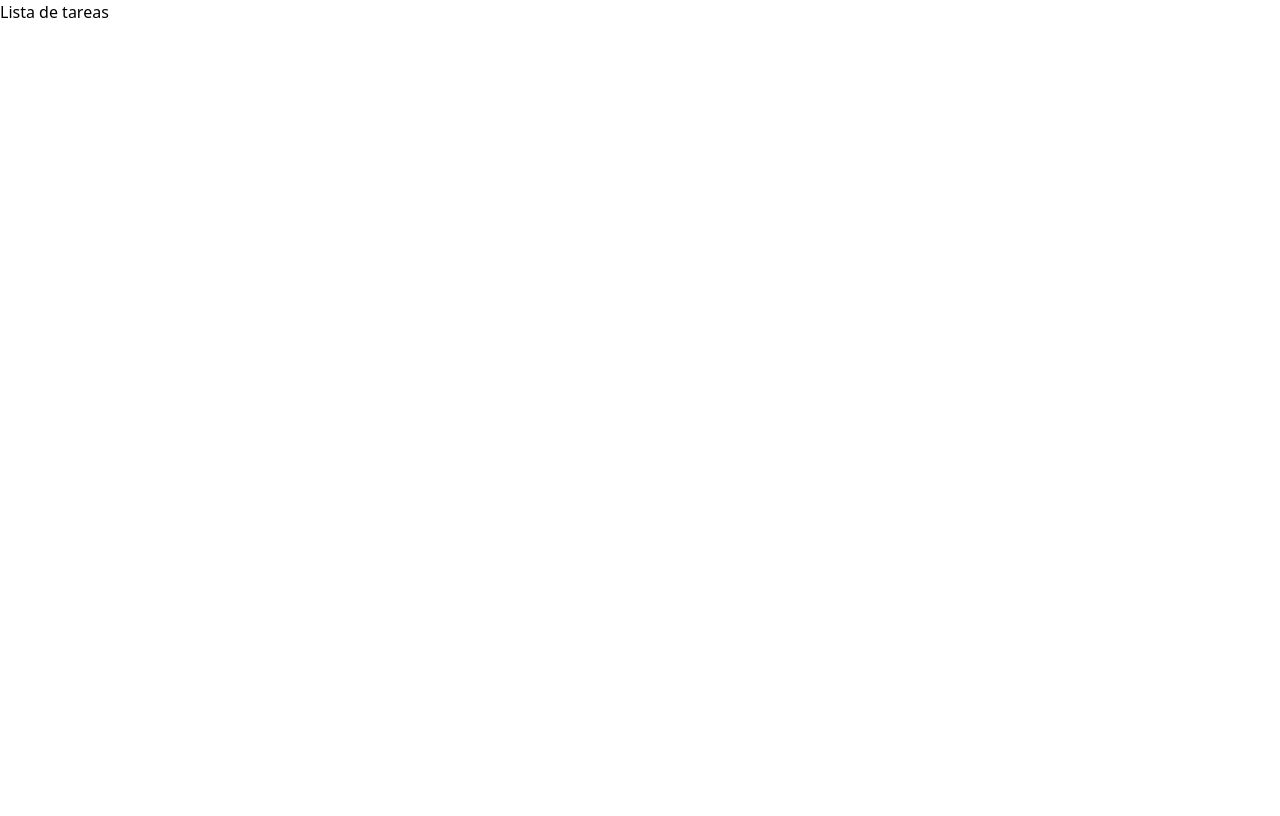
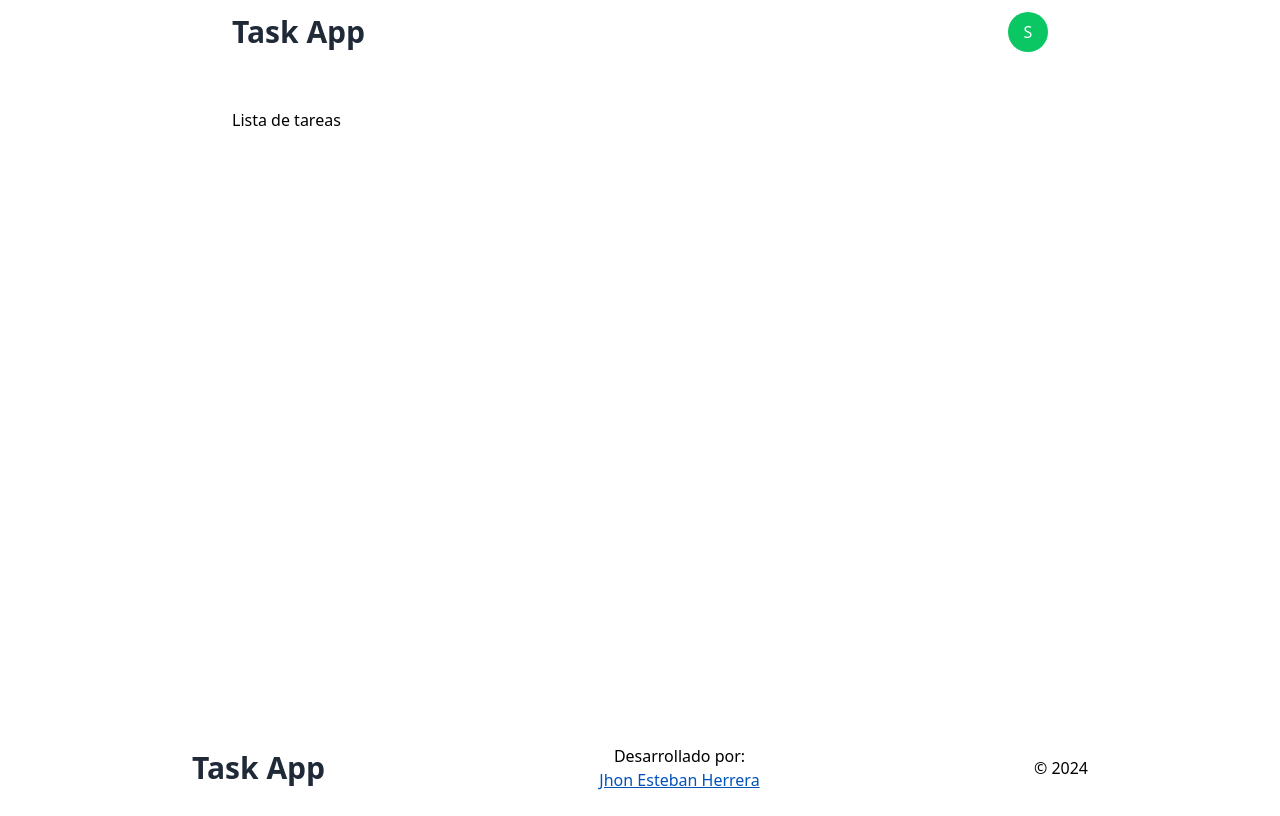
Before and after one commit to JhonHDev/task-web-app, a React (Vite) app: page / in a window 1280 px wide. Built offline with nearby package versions, Linux system fonts and the light colour scheme; no server answers; sample sign-in values are in the browser's storage.

Commit message:
[feat]: Header y footer del home page

```diff
--- a/src/modules/tasks/pages/TaskList/index.tsx
+++ b/src/modules/tasks/pages/TaskList/index.tsx
@@ -1,8 +1,12 @@
+import AppLayout from '../../../../shared/pages/AppLayout';
+
 const Tasklist = () => {
   return (
-    <div>
-      <h1>Lista de tareas</h1>
-    </div>
+    <AppLayout>
+      <div>
+        <h1>Lista de tareas</h1>
+      </div>
+    </AppLayout>
   );
 };
 
--- a/src/router/AuthProvider.tsx
+++ b/src/router/AuthProvider.tsx
@@ -1,14 +1,14 @@
 import { useEffect, useState } from 'react';
 import { useDispatch } from 'react-redux';
 import { RouterProvider } from 'react-router-dom';
+
+import AppLoader from '../shared/components/AppLoader';
 
 import router from '.';
 
 import { onAuthStateChanged } from 'firebase/auth';
 import { addUser, removeUser } from '../modules/auth/authSlice';
 import { auth } from '../config/firebase';
-
-import AppLoader from '../shared/components/AppLoader';
 
 const AuthProvider = () => {
   const dispatch = useDispatch();
--- /dev/null
+++ b/src/shared/components/AppFooter/index.tsx
@@ -0,0 +1,27 @@
+import MainLogo from '../MainLogo';
+
+const AppFooter = () => {
+  const currentYear = new Date().getFullYear();
+
+  return (
+    <footer className="w-full sm:max-w-[85%] lg:max-w-[90%] xl:max-w-[70%]  m-auto flex flex-col justify-center items-center gap-4 py-6 md:flex-row md:justify-between md:items-center">
+      <MainLogo />
+
+      <div className="flex flex-col justify-center items-center">
+        <span className="block">Desarrollado por:</span>
+        <a
+          href="https://www.linkedin.com/in/jhon-esteban-herrera"
+          target="_blank"
+          rel="noreferrer"
+          className="underline text-cobalt hover:text-cobalt/80"
+        >
+          Jhon Esteban Herrera
+        </a>
+      </div>
+
+      <p>&copy; {currentYear}</p>
+    </footer>
+  );
+};
+
+export default AppFooter;
--- /dev/null
+++ b/src/shared/components/AppHeader/index.tsx
@@ -0,0 +1,24 @@
+import { useState } from 'react';
+
+import MainLogo from '../MainLogo';
+import Profile from '../Profile';
+
+const AppHeader = () => {
+  const [isMenuOpen, setIsMenuOpen] = useState(false);
+
+  const toggleMenuOpen = () => {
+    setIsMenuOpen(!isMenuOpen);
+  };
+
+  return (
+    <header className="flex justify-between items-center bg-red z-50 bg-white fixed w-full sm:max-w-[85%] lg:max-w-[90%] xl:max-w-[70%] m-auto px-4 md:px-10 py-6 lg:py-3 top-0 left-0 right-0">
+      <MainLogo />
+
+      <div className="flex justify-center items-center gap-6 md:gap-12 lg:gap-14">
+        <Profile isMenuOpen={isMenuOpen} toggleMenuOpen={toggleMenuOpen} />
+      </div>
+    </header>
+  );
+};
+
+export default AppHeader;
--- /dev/null
+++ b/src/shared/components/MainLogo/index.tsx
@@ -0,0 +1,11 @@
+import { Link } from 'react-router-dom';
+
+const MainLogo = () => {
+  return (
+    <Link to="/" className="font-bold text-3xl text-gray-800" title="Product Store">
+      Task App
+    </Link>
+  );
+};
+
+export default MainLogo;
--- /dev/null
+++ b/src/shared/components/Profile/ProfileMenu/index.tsx
@@ -0,0 +1,39 @@
+import { useNavigate } from 'react-router-dom';
+import { useDispatch } from 'react-redux';
+
+import closeAuthSession from '../../../services/auth/closeAuthSession';
+
+import { removeUser } from '../../../../modules/auth/authSlice';
+
+interface Props {
+  name: string | null | undefined;
+}
+
+const ProfileMenu = ({ name }: Props) => {
+  const dispatch = useDispatch();
+  const navigate = useNavigate();
+
+  const handleCloseAuthSession = async () => {
+    await closeAuthSession();
+    dispatch(removeUser());
+    navigate('/auth/login');
+  };
+
+  return (
+    <div className="absolute top-12 lg:top-12 right-0 z-50 shadow-lg shadow-gray bg-white hiddendivide-y divide-gray-100 rounded-lg w-44">
+      <ul className="py-0 text-sm text-gray-700 rounded-lg overflow-hidden">
+        <span className="w-full block px-4 py-3 ">Perfil de {name}</span>
+
+        <button
+          onClick={handleCloseAuthSession}
+          className="w-full text-start block px-4 py-3 hover:bg-gray-100"
+          type="button"
+        >
+          Cerrar sesión
+        </button>
+      </ul>
+    </div>
+  );
+};
+
+export default ProfileMenu;
--- /dev/null
+++ b/src/shared/components/Profile/index.tsx
@@ -0,0 +1,30 @@
+import { useSelector } from 'react-redux';
+
+import { RootState } from '../../../config/redux/store';
+
+import ProfileMenu from './ProfileMenu';
+
+interface Props {
+  isMenuOpen: boolean;
+  toggleMenuOpen: () => void;
+}
+
+const Profile = ({ isMenuOpen, toggleMenuOpen }: Props) => {
+  const { user } = useSelector((state: RootState) => state.auth);
+
+  return (
+    <div className="relative">
+      <button onClick={toggleMenuOpen} className="" type="button" title="Abrir menú">
+        <div className="flex justify-center items-center gap-3">
+          <div className="flex items-center justify-center w-10 h-10 overflow-hidden rounded-full bg-malachite">
+            <span className="font-mediumuppercase text-white">{user?.name?.substring(0, 1)}</span>
+          </div>
+        </div>
+      </button>
+
+      {isMenuOpen && <ProfileMenu name={user?.name} />}
+    </div>
+  );
+};
+
+export default Profile;
--- /dev/null
+++ b/src/shared/pages/AppLayout/index.tsx
@@ -0,0 +1,22 @@
+import AppHeader from '../../components/AppHeader';
+import AppFooter from '../../components/AppFooter';
+
+interface Props {
+  children: React.ReactNode;
+}
+
+const AppLayout = ({ children }: Props) => {
+  return (
+    <>
+      <AppHeader />
+
+      <main className="w-full min-h-[78vh] sm:max-w-[85%] lg:max-w-[90%] xl:max-w-[70%] m-auto px-4 md:px-10 py-6 lg:py-3 mt-24 animate__animated animate__fadeIn">
+        {children}
+      </main>
+
+      <AppFooter />
+    </>
+  );
+};
+
+export default AppLayout;
--- /dev/null
+++ b/src/shared/services/auth/closeAuthSession.ts
@@ -0,0 +1,8 @@
+import { signOut } from 'firebase/auth';
+import { auth } from '../../../config/firebase';
+
+const closeAuthSession = async () => {
+  await signOut(auth);
+};
+
+export default closeAuthSession;
```
Also changed, not shown: 2 other files (tests, documents, lock files or other folders).
